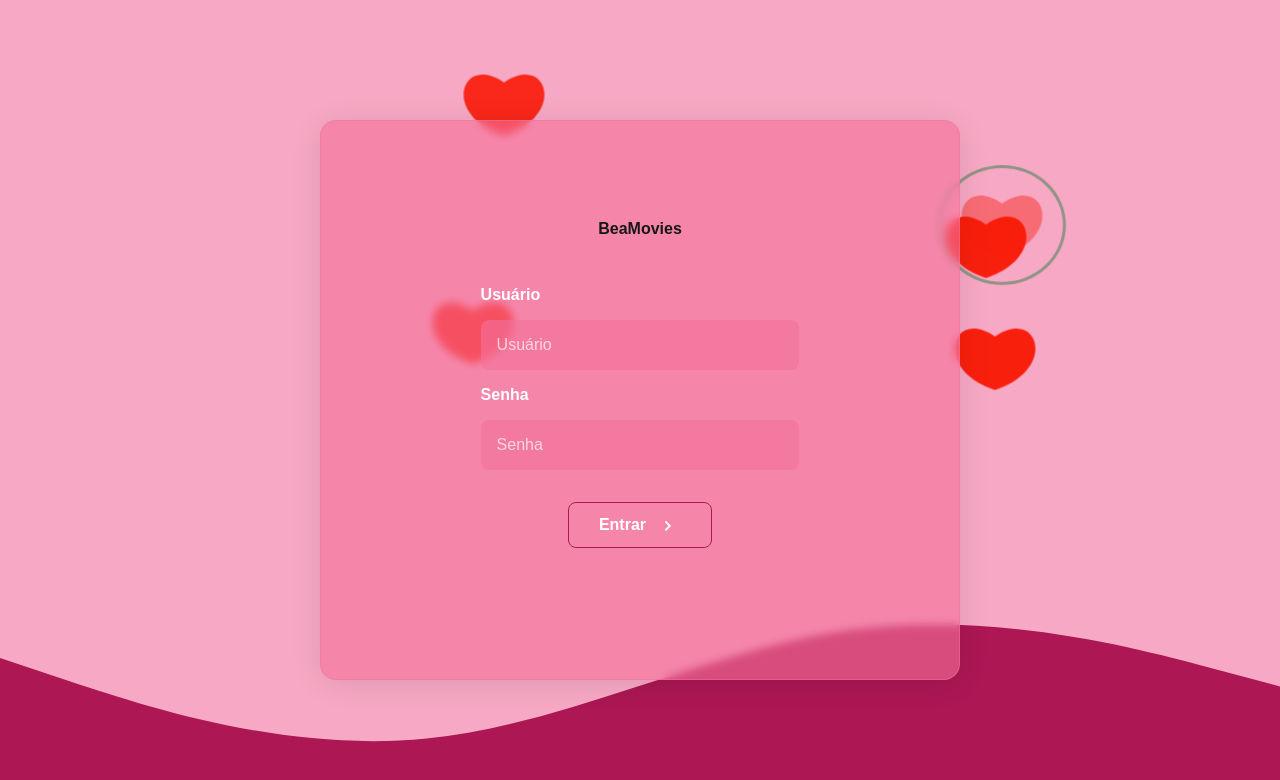
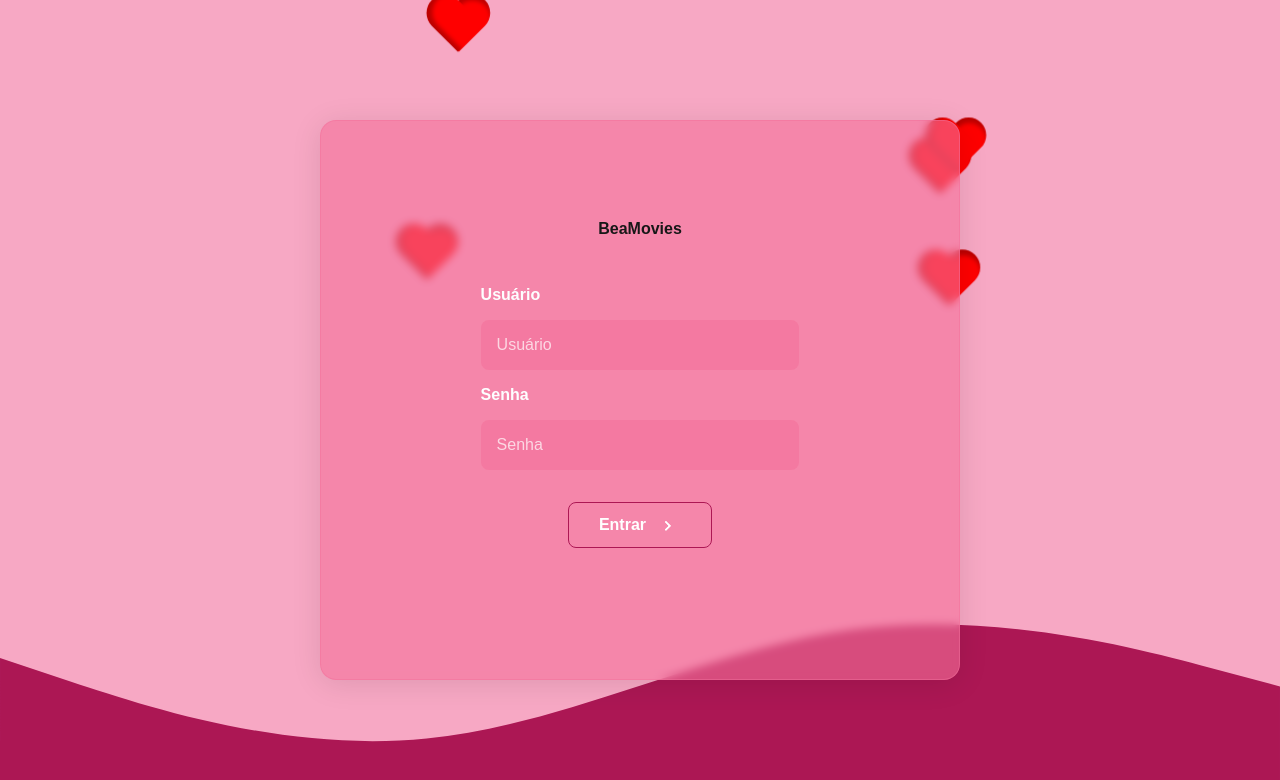
Before and after one commit to DEViana97/bea-movies, a Next.js app: page /login in a window 1280 px wide. Shown: the top 780 px of the page. Built offline with nearby package versions, Linux system fonts and the light colour scheme; no server answers.

Commit message:
change model heart and animation

```diff
--- a/src/components/animation/HeartAnimation.styled.ts
+++ b/src/components/animation/HeartAnimation.styled.ts
@@ -3,61 +3,56 @@ import styled, { keyframes } from 'styled-components';
 // Animações
 export const bubbleUp = keyframes`
   0% {
-    opacity: 0;
-    transform: scale(0);
-  }
-  50% {
-    opacity: 1;
-    transform: scale(1);
-  }
-  100% {
-    opacity: 0;
-    transform: scale(1.1);
-  }
+      transform: scale(0.95);
+    }
+    5% {
+      transform: scale(1.1);
+    }
+    39% {
+      transform: scale(0.85);
+    }
+    45% {
+      transform: scale(1);
+    }
+    60% {
+      transform: scale(0.95);
+    }
+    100% {
+      transform: scale(0.9);
+    }
 `;
 
-export const heartFill = keyframes`
-  0% {
-    opacity: 0;
-  }
-  100% {
-    opacity: 1;
-  }
-`;
 
 export const BubbleWrapper = styled.div<{ $containerWidth: number; $containerHeight: number }>`
   position: absolute;
-  width: 10vw;
   z-index: 0;
-  height: 10vw;
-  min-width: 70px;
-  min-height: 70px;
   max-width: ${({ $containerWidth }) => Math.min($containerWidth * 0.15, 150)}px;
   max-height: ${({ $containerHeight }) => Math.min($containerHeight * 0.15, 150)}px;
-  color: ${({ theme }) => theme.chihiroBackground.light};
-  border-radius: 50%;
-`;
-
-export const BubbleDummy = styled.div`
-  content: "";
-  position: absolute;
-  top: 0;
-  right: 0;
-  bottom: 0;
-  left: 0;
-  border-radius: inherit;
-  border: .2em solid currentColor;
-  animation: ${bubbleUp} 1200ms ease-out forwards;
-`;
+  animation: ${bubbleUp} 2s ease-out forwards;
 
 
-export const Heart = styled.svg`
-  width: 100%;
-  height: 100%;
-  background: transparent;
-  path {
-    fill: #f91f0d;
-    stroke: none;
-    animation: ${heartFill} 2s ease-out forwards;
+  .loader {
+    position: relative;
+    width: 40px;
+    height: 60px;
+    animation: heartBeat 1.2s infinite cubic-bezier(0.215, 0.61, 0.355, 1);
+  }
+
+  .loader:before,
+  .loader:after {
+    content: "";
+    background: red;
+    width: 40px;
+    height: 60px;
+    border-radius: 50px 50px 0 0;
+    position: absolute;
+    left: 0;
+    bottom: 0;
+    transform: rotate(45deg);
+    transform-origin: 50% 68%;
+    box-shadow: 5px 4px 5px #0004 inset;
+  }
+  .loader:after {
+    transform: rotate(-45deg);
   }
 `;
--- a/src/components/animation/HeartAnimation.tsx
+++ b/src/components/animation/HeartAnimation.tsx
@@ -1,12 +1,9 @@
 'use client'
-import { BubbleDummy, BubbleWrapper, Heart } from "./HeartAnimation.styled";
+import { BubbleWrapper } from "./HeartAnimation.styled";
 
 
 export const Bubble = ({ x, y, containerWidth, containerHeight }: { x: number; y: number; containerWidth: number; containerHeight: number }) => (
   <BubbleWrapper $containerWidth={containerWidth} $containerHeight={containerHeight} style={{ left: `${x}px`, top: `${y}px` }}>
-    <BubbleDummy />
-    <Heart viewBox="0 0 600 500">
-      <path d="M300,150 C500,10 600,300 300,400 C0,300 100,10 300,150" />
-    </Heart>
+    <span className="loader"/>
   </BubbleWrapper>
 );
```
